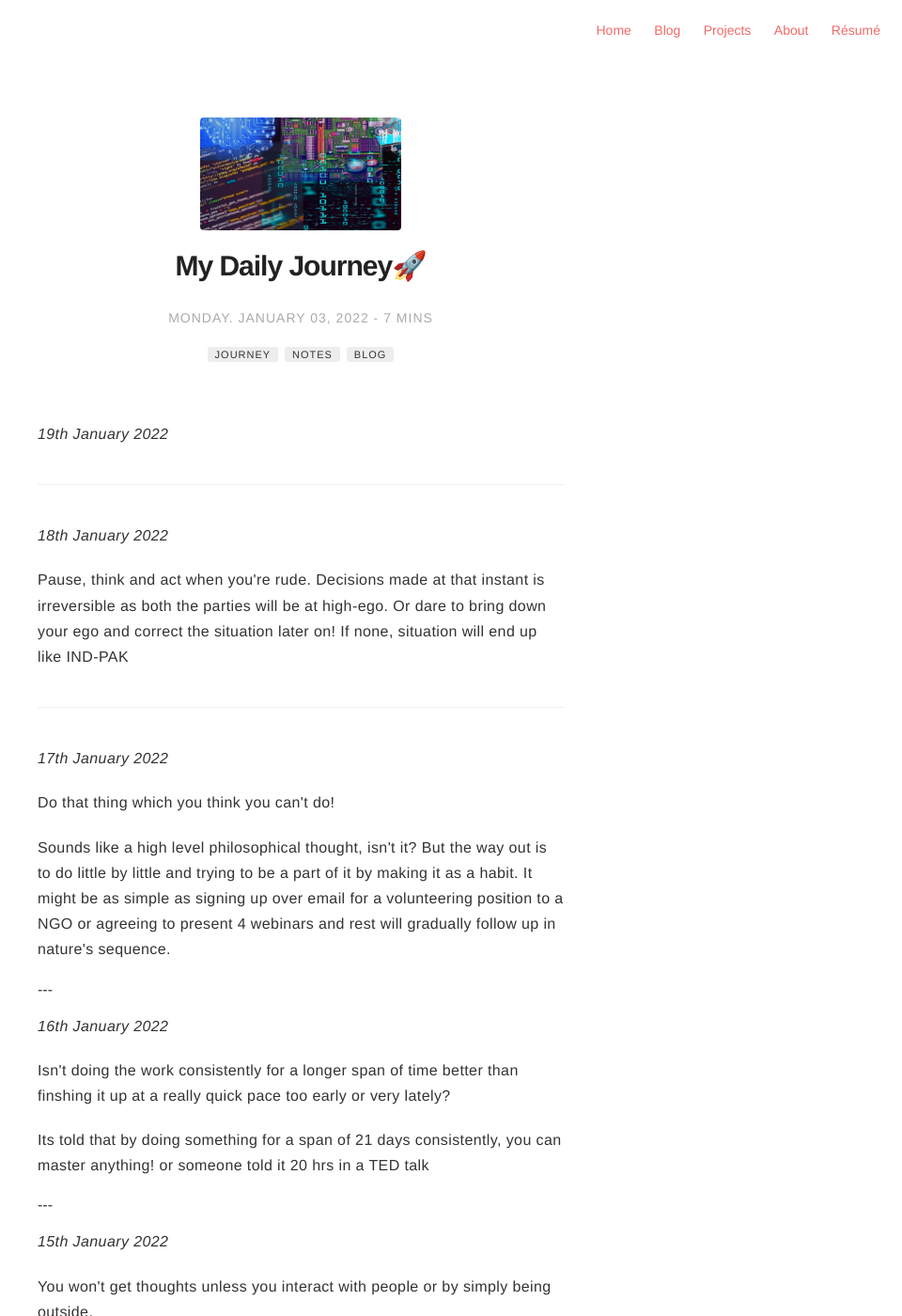
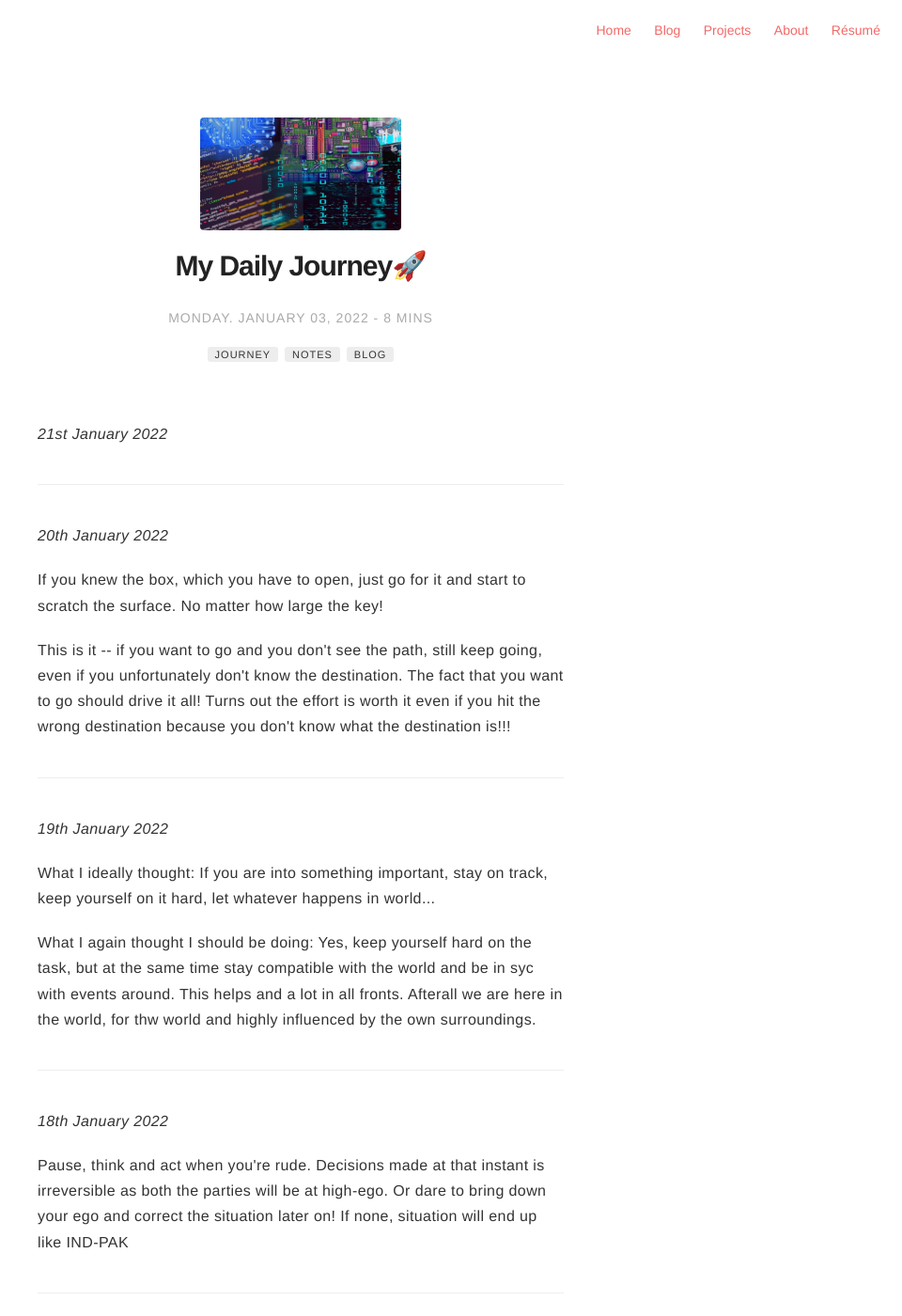
Before and after one commit to ngu25/ngu25.github.io, a Jekyll site: the page built from _posts/2022-01-03-my-daily-journey-blog3.markdown, in a window 1280 px wide and 1400 px high. Shown: the whole window at 94% size, without its empty margins (320-1280 px from the left). Built offline with Jekyll 4.4.1, drawn with Linux system fonts in a browser that asks for light colours; comment, search, counter and statistics services are not loaded.

Commit message:
Update 2022-01-03-my-daily-journey-blog3.markdown

```diff
--- a/_posts/2022-01-03-my-daily-journey-blog3.markdown
+++ b/_posts/2022-01-03-my-daily-journey-blog3.markdown
@@ -12,7 +12,19 @@ category: blog
 author: navadeepganeshu
 description: Simply to self document and learn from experience :)
 ---
+<p><i>21st January 2022</i></p>
+
+---
+<p><i>20th January 2022</i></p>
+
+<p>If you knew the box, which you have to open, just go for it and start to scratch the surface. No matter how large the key!</p>
+<p>This is it -- if you want to go and you don't see the path, still keep going, even if you unfortunately don't know the destination. The fact that you want to go should drive it all! Turns out the effort is worth it even if you hit the wrong destination because you don't know what the destination is!!!</p>
+
+---
 <p><i>19th January 2022</i></p>
+
+<p>What I ideally thought: If you are into something important, stay on track, keep yourself on it hard, let whatever happens in world...</p>
+<p>What I again thought I should be doing: Yes, keep yourself hard on the task, but at the same time stay compatible with the world and be in syc with events around. This helps and a lot in all fronts. Afterall we are here in the world, for thw world and highly influenced by the own surroundings.</p>
 
 ---
 <p><i>18th January 2022</i></p>
```
